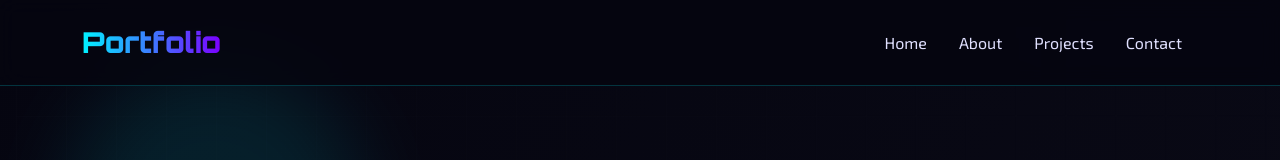
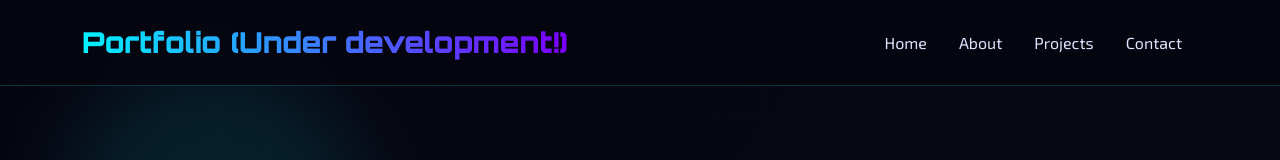
Before and after one commit to amirhamzabadal2477/Portfolio, a plain HTML site: page index.html in a window 1280 px wide. Shown: the top 160 px of the page. Drawn offline with nearby package versions, Linux system fonts and the light colour scheme.

Commit message:
Updated img and title

```diff
--- a/index.html
+++ b/index.html
@@ -23,7 +23,7 @@
     <!-- Navigation -->
     <nav class="navbar navbar-expand-lg navbar-dark fixed-top">
         <div class="container">
-            <a class="navbar-brand" href="#">Portfolio</a>
+            <a class="navbar-brand" href="#">Portfolio (Under development!)</a>
             <button class="navbar-toggler" type="button" data-bs-toggle="collapse" data-bs-target="#navbarNav">
                 <span class="navbar-toggler-icon"></span>
             </button>
```
Also changed, not shown: 4 other files.
